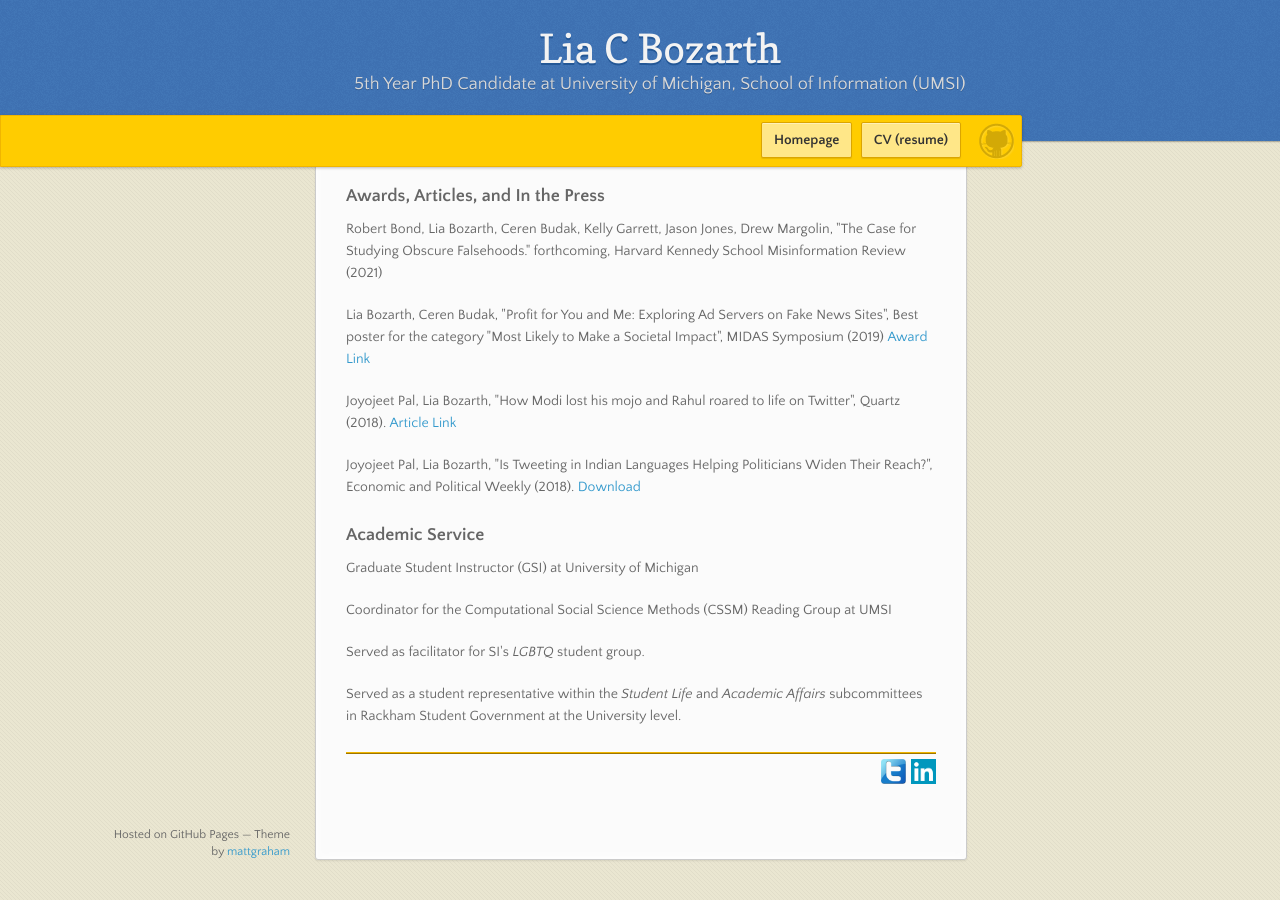
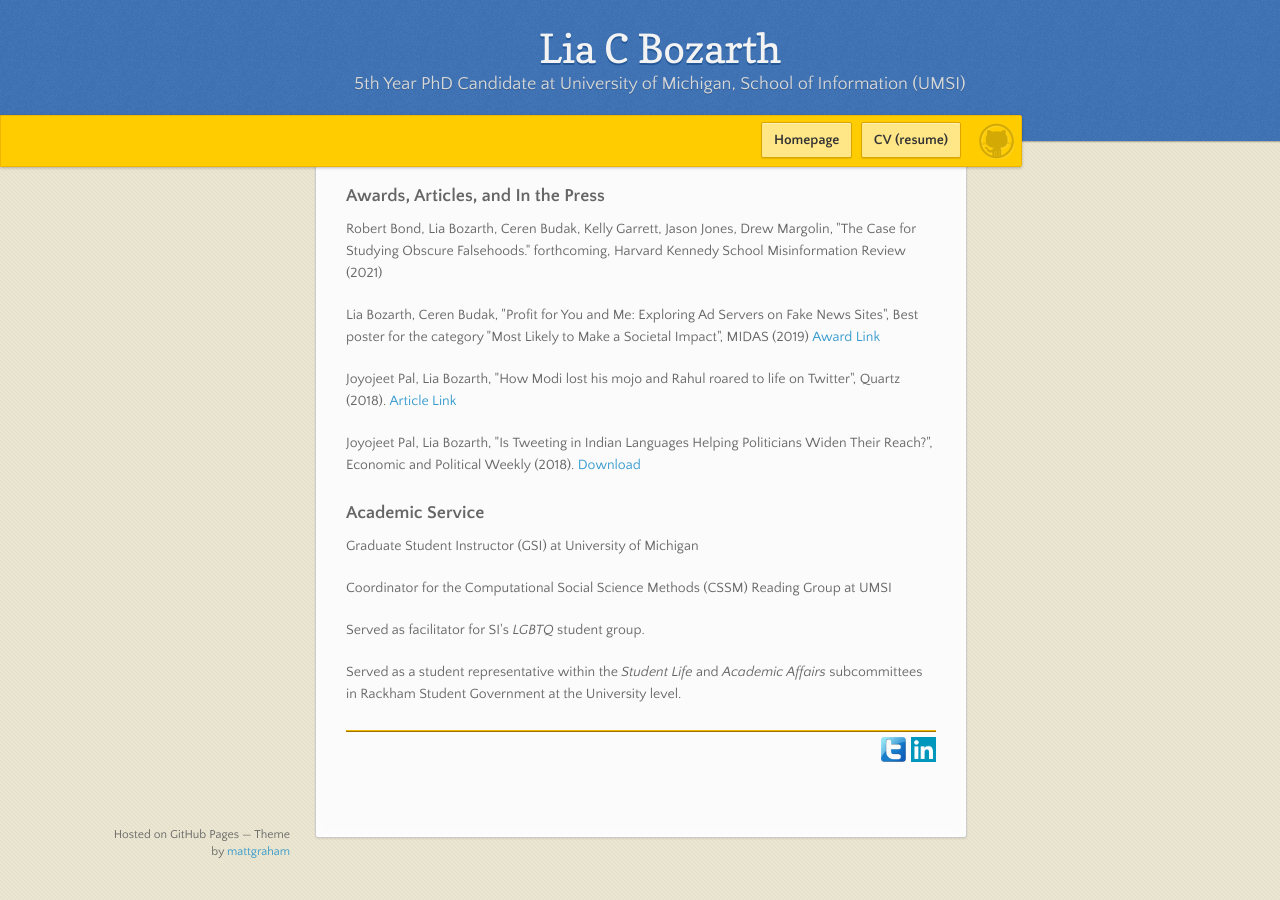
Before and after one commit to lbozarth/lbozarth.github.io, a Jekyll site: the page built from index.md, in a window 1280 px wide and 900 px high, scrolled down 1098 px. Built offline with Jekyll 4.4.1, drawn with Linux system fonts in a browser that asks for light colours; nearby versions of some CDN libraries; after the commit the page ends 1976 px from its top, so only the background shows below that.

Commit message:
update 2

```diff
--- a/index.md
+++ b/index.md
@@ -40,7 +40,7 @@ layout: default
 <div id="thepress" class="sec_div">
 <h3>Awards, Articles, and In the Press</h3>
 <p>Robert Bond, Lia Bozarth, Ceren Budak, Kelly Garrett, Jason Jones, Drew Margolin, "The Case for Studying Obscure Falsehoods." forthcoming, Harvard Kennedy School Misinformation Review (2021)</p>
-<p>Lia Bozarth, Ceren Budak, "Profit for You and Me: Exploring Ad Servers on Fake News Sites", Best poster for the category "Most Likely to Make a Societal Impact", MIDAS Symposium (2019) <a href="https://midas.umich.edu/2019-symposium-winners/">Award Link</a></p>
+<p>Lia Bozarth, Ceren Budak, "Profit for You and Me: Exploring Ad Servers on Fake News Sites", Best poster for the category "Most Likely to Make a Societal Impact", MIDAS (2019) <a href="https://midas.umich.edu/2019-symposium-winners/">Award Link</a></p>
 <p>Joyojeet Pal, Lia Bozarth, "How Modi lost his mojo and Rahul roared to life on Twitter", Quartz (2018). <a href="https://qz.com/india/1441312/how-narendra-modi-rahul-gandhi-have-performed-on-indian-twitter/">Article Link</a></p>
 <p>Joyojeet Pal, Lia Bozarth, "Is Tweeting in Indian Languages Helping Politicians Widen Their Reach?", Economic and Political Weekly (2018). <a href="http://localhost:4000/assets/static/epw_01.pdf">Download</a></p>
 </div>
```
